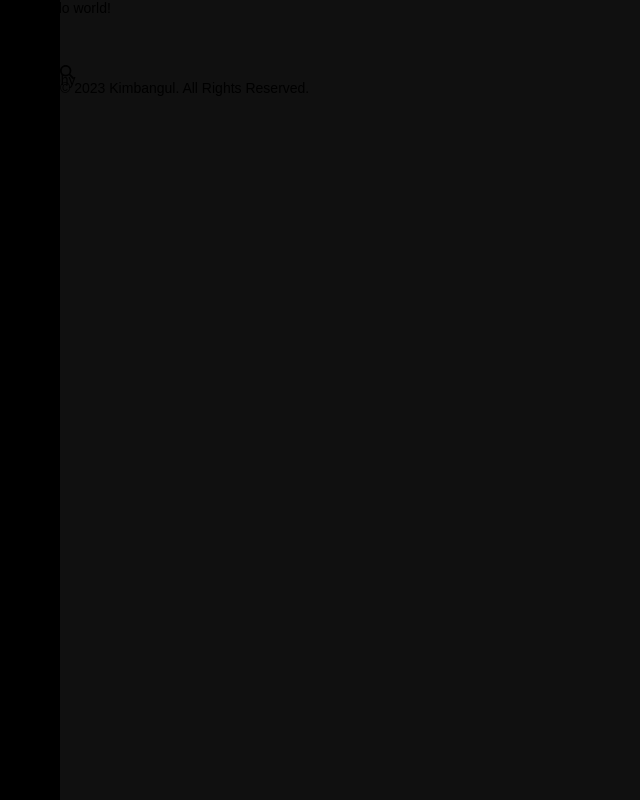
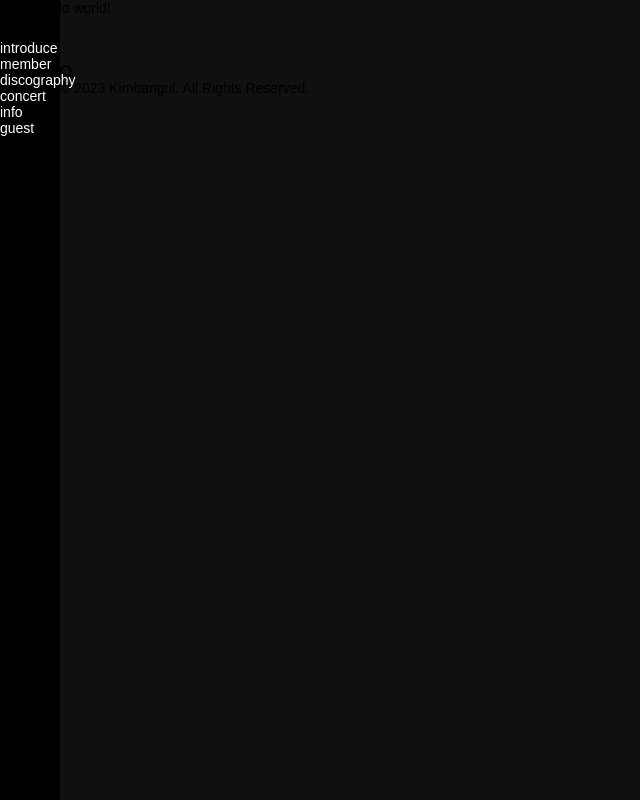
Before and after one commit to Kimbangul/lanalogue, a Next.js app: page / in a window 1280 px wide. Shown: the whole page, without its empty margins (0-640 px from the left). Built offline with nearby package versions, Linux system fonts and the light colour scheme.

Commit message:
style: edit menu

```diff
--- /dev/null
+++ b/babel-plugin-macros.config.js
@@ -0,0 +1,5 @@
+module.exports = {
+    'fontawesome-svg-core': {
+        license: 'free',
+    },
+};
--- /dev/null
+++ b/babel-plugin-macros.config.ts
@@ -0,0 +1,5 @@
+module.exports = {
+    'fontawesome-svg-core': {
+        license: 'free',
+    },
+};
--- a/package.json
+++ b/package.json
@@ -17,6 +17,7 @@
     "@types/node": "20.2.5",
     "@types/react": "18.2.9",
     "@types/react-dom": "18.2.4",
+    "babel-plugin-macros": "^3.1.0",
     "eslint": "8.42.0",
     "eslint-config-next": "13.4.4",
     "moment": "^2.29.4",
--- a/src/components/layout/header/HeaderContainer.tsx
+++ b/src/components/layout/header/HeaderContainer.tsx
@@ -1,8 +1,9 @@
 import HeaderView from "@/components/layout/header/HeaderView"
-import menu from '@/components/layout/header/menu.json';
+import menu from '@/components/layout/header/menu';
+import { MenuType } from "./type";
 
 const HeaderContainer = () => {
-  const menuList = Object.entries(menu).map((el) => {
+  const menuList : MenuType[] = Object.entries(menu).map((el) => {
     return {[el[0]]: el[1]}
   });
 
--- a/src/components/layout/header/HeaderStyle.ts
+++ b/src/components/layout/header/HeaderStyle.ts
@@ -14,6 +14,13 @@ const Header = {
     height: 100%;
     padding: 4rem 0;
   `,
+  Menu: {
+    List: styled.ul`
+    `,
+    Item: styled.li`
+      color: #fff;
+    `,
+  }
 }
 
 export default Header;
--- a/src/components/layout/header/HeaderView.tsx
+++ b/src/components/layout/header/HeaderView.tsx
@@ -1,6 +1,7 @@
 'use client'
 
 import { FontAwesomeIcon } from "@fortawesome/react-fontawesome";
+import { solid, regular, brands, icon } from "@fortawesome/fontawesome-svg-core/import.macro";
 import Header from "@/components/layout/header/HeaderStyle";
 import { HeaderViewPropsType } from "@/components/layout/header/type";
 
@@ -10,12 +11,11 @@ const HeaderView = ({menu}: HeaderViewPropsType) => {
       <Header.Inner>
         <ul>
           {menu?.map((el, idx)=> {
-
             return(
-              <li key={`menu${idx}`}>
-                {/* <FontAwesomeIcon icon={solid("")}> */}
+              <Header.Menu.Item key={`menu${idx}`}>
+                <FontAwesomeIcon icon={"music"} />
                 {Object.keys(el)[0]}
-              </li>
+              </Header.Menu.Item>
             )
           })}
         </ul>
--- a/src/components/layout/header/menu.json
+++ b/src/components/layout/header/menu.ts
@@ -1,4 +1,6 @@
-{
+import { MenuType } from "@/components/layout/header/type";
+
+const menu : MenuType = {
   "introduce": {
     "link": "#",
     "icon": "music"
@@ -20,3 +22,5 @@
     "icon": "music"
   }
 }
+
+export default menu;
--- a/src/components/layout/header/type.ts
+++ b/src/components/layout/header/type.ts
@@ -1,6 +1,9 @@
+import { IconName } from "@fortawesome/fontawesome-svg-core"
+
 export interface MenuType {
   [key:string]: {
-    [key:string]: string
+    [key:string]: string,
+    icon: IconName
   }
 }
 
```
Also changed, not shown: .babelrc (added), 1 other file (tests, documents, lock files or other folders).
